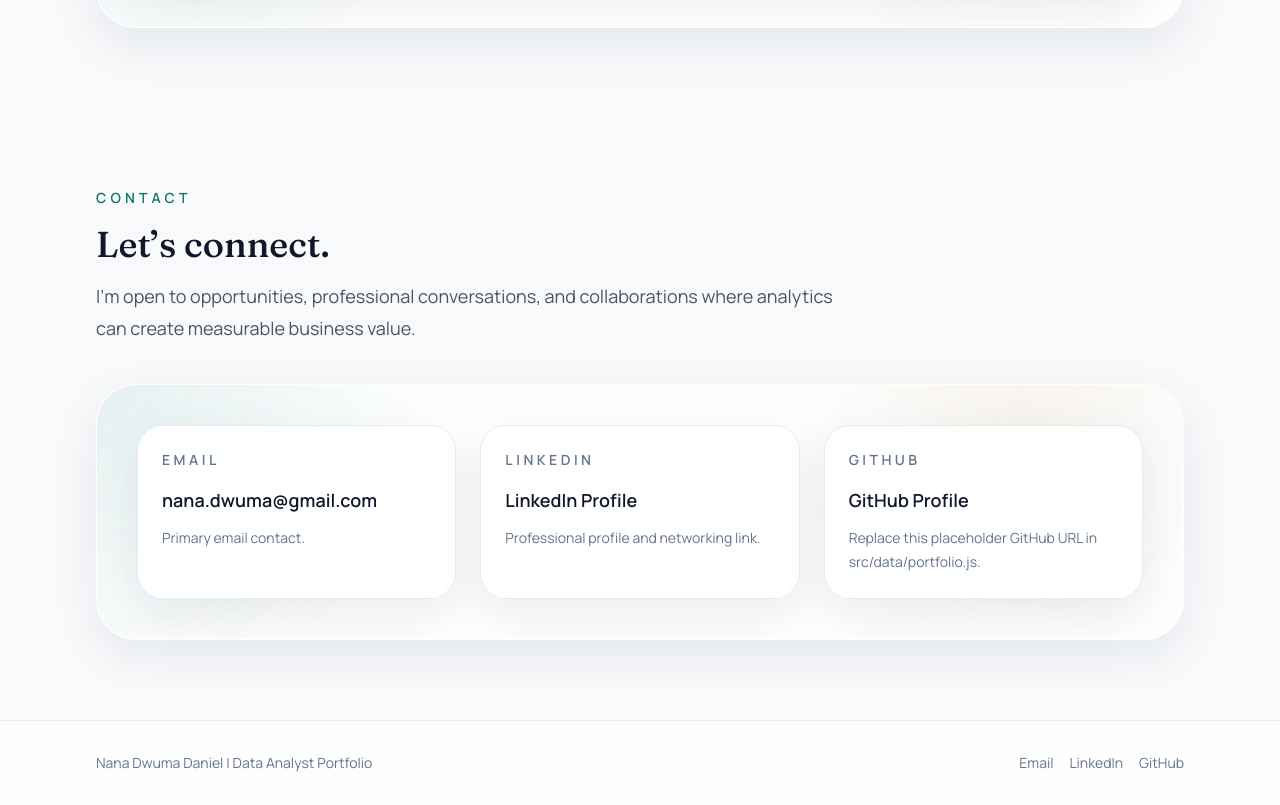
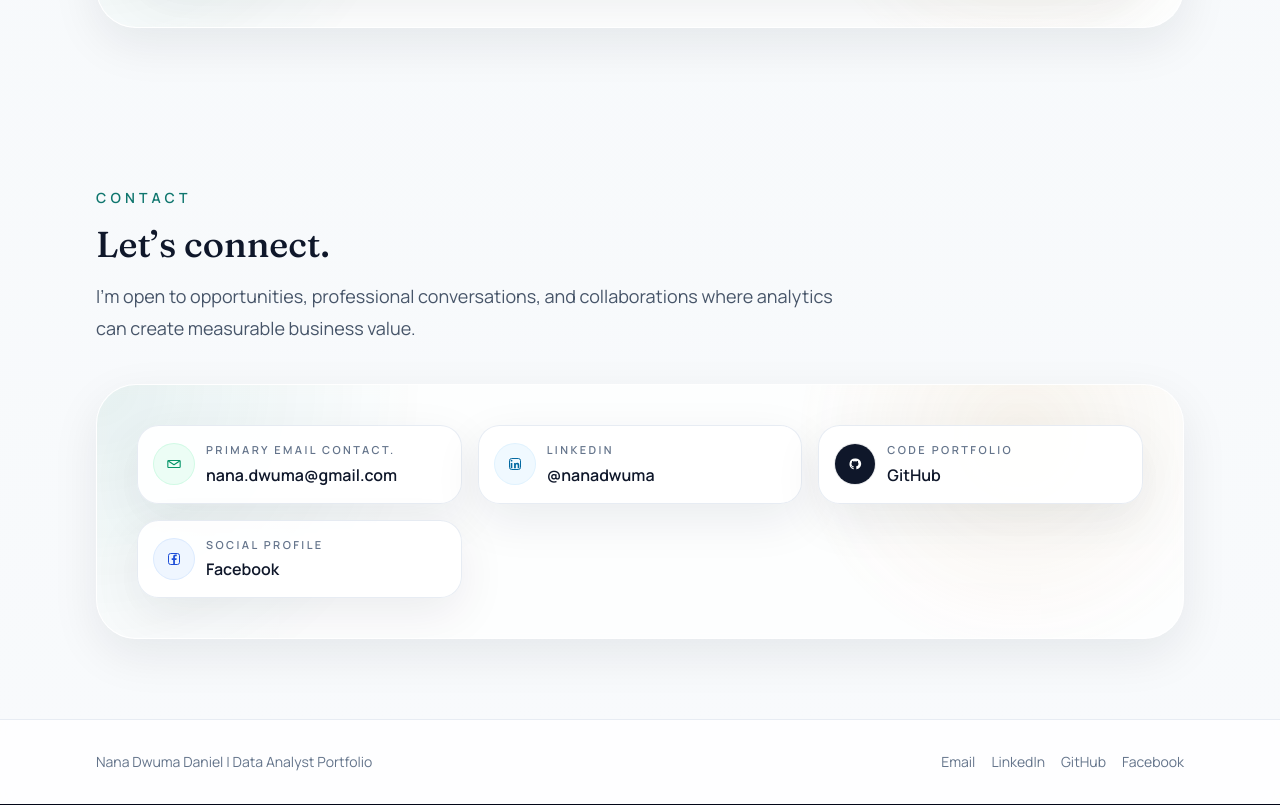
Before and after one commit to Nanadwuma/nanaportfolio, a React (Vite) app: page /#/ in a window 1280 px wide. Shown: the part 7915-8720 px from the top of the page. Built offline with nearby package versions, Linux system fonts and the light colour scheme.

Commit message:
Add Facebook to contact section

```diff
--- a/src/components/ContactCard.jsx
+++ b/src/components/ContactCard.jsx
@@ -1,3 +1,89 @@
+function MailIcon() {
+  return (
+    <svg viewBox="0 0 24 24" aria-hidden="true" className="h-4 w-4">
+      <path
+        d="M4 6.75h16a1.25 1.25 0 0 1 1.25 1.25v8A1.25 1.25 0 0 1 20 17.25H4A1.25 1.25 0 0 1 2.75 16V8A1.25 1.25 0 0 1 4 6.75Z"
+        fill="none"
+        stroke="currentColor"
+        strokeWidth="1.7"
+        strokeLinejoin="round"
+      />
+      <path
+        d="m4 8 8 5 8-5"
+        fill="none"
+        stroke="currentColor"
+        strokeWidth="1.7"
+        strokeLinecap="round"
+        strokeLinejoin="round"
+      />
+    </svg>
+  );
+}
+
+function LinkedInIcon() {
+  return (
+    <svg viewBox="0 0 24 24" aria-hidden="true" className="h-4 w-4">
+      <path
+        d="M6.8 8.4a1.4 1.4 0 1 1 0-2.8 1.4 1.4 0 0 1 0 2.8Zm-1.2 2h2.4v8h-2.4v-8Zm5 0H13v1.1h.03c.33-.62 1.15-1.27 2.37-1.27 2.53 0 3 1.67 3 3.84v4.32H16v-3.83c0-.91-.02-2.08-1.27-2.08-1.27 0-1.46.99-1.46 2.02v3.89h-2.67v-8Z"
+        fill="currentColor"
+      />
+      <rect x="3.75" y="3.75" width="16.5" height="16.5" rx="3.25" fill="none" stroke="currentColor" strokeWidth="1.5" />
+    </svg>
+  );
+}
+
+function GitHubIcon() {
+  return (
+    <svg viewBox="0 0 24 24" aria-hidden="true" className="h-4 w-4">
+      <path
+        d="M12 3.75a8.25 8.25 0 0 0-2.61 16.08c.41.08.56-.18.56-.4v-1.42c-2.28.5-2.77-.97-2.77-.97-.37-.95-.91-1.2-.91-1.2-.74-.5.06-.49.06-.49.82.06 1.25.84 1.25.84.73 1.24 1.91.88 2.38.67.07-.53.29-.88.52-1.08-1.82-.2-3.74-.91-3.74-4.07 0-.9.32-1.64.84-2.21-.08-.21-.36-1.04.08-2.16 0 0 .69-.22 2.26.84a7.8 7.8 0 0 1 4.12 0c1.57-1.06 2.26-.84 2.26-.84.44 1.12.16 1.95.08 2.16.52.57.84 1.31.84 2.21 0 3.17-1.93 3.87-3.77 4.06.3.26.56.77.56 1.56v2.31c0 .22.15.49.57.4A8.25 8.25 0 0 0 12 3.75Z"
+        fill="currentColor"
+      />
+    </svg>
+  );
+}
+
+function FacebookIcon() {
+  return (
+    <svg viewBox="0 0 24 24" aria-hidden="true" className="h-4 w-4">
+      <path
+        d="M13.4 20.25v-6.83h2.3l.34-2.67H13.4V9.04c0-.77.21-1.3 1.32-1.3h1.41V5.35c-.24-.03-1.07-.1-2.03-.1-2 0-3.37 1.22-3.37 3.47v2.03H8.5v2.67h2.27v6.83h2.63Z"
+        fill="currentColor"
+      />
+      <rect
+        x="3.75"
+        y="3.75"
+        width="16.5"
+        height="16.5"
+        rx="3.25"
+        fill="none"
+        stroke="currentColor"
+        strokeWidth="1.5"
+      />
+    </svg>
+  );
+}
+
+function getIcon(label) {
+  if (label === 'Email') return <MailIcon />;
+  if (label === 'LinkedIn') return <LinkedInIcon />;
+  if (label === 'Facebook') return <FacebookIcon />;
+  return <GitHubIcon />;
+}
+
+function getIconClasses(label) {
+  if (label === 'Email') {
+    return 'bg-emerald-50 text-emerald-600 ring-1 ring-emerald-100';
+  }
+  if (label === 'LinkedIn') {
+    return 'bg-sky-50 text-sky-700 ring-1 ring-sky-100';
+  }
+  if (label === 'Facebook') {
+    return 'bg-blue-50 text-blue-700 ring-1 ring-blue-100';
+  }
+  return 'bg-slate-900 text-white ring-1 ring-slate-800/10';
+}
+
 // Small reusable card for contact details.
 export default function ContactCard({ label, value, href, helper }) {
   return (
@@ -5,11 +91,19 @@ export default function ContactCard({ label, value, href, helper }) {
       href={href}
       target={href.startsWith('http') ? '_blank' : undefined}
       rel={href.startsWith('http') ? 'noreferrer' : undefined}
-      className="rounded-[1.6rem] border border-slate-200/80 bg-white/95 p-6 shadow-card transition duration-300 hover:-translate-y-1 hover:border-accent/30 hover:shadow-soft focus-visible:outline-none focus-visible:ring-2 focus-visible:ring-accent focus-visible:ring-offset-2"
+      className="rounded-[1.35rem] border border-slate-200/80 bg-white/95 px-4 py-4 shadow-card transition duration-300 hover:-translate-y-1 hover:border-accent/30 hover:shadow-soft focus-visible:outline-none focus-visible:ring-2 focus-visible:ring-accent focus-visible:ring-offset-2"
     >
-      <p className="text-sm font-semibold uppercase tracking-[0.25em] text-slate-500">{label}</p>
-      <p className="mt-4 text-lg font-semibold text-ink break-all">{value}</p>
-      <p className="mt-3 text-sm leading-6 text-slate-500">{helper}</p>
+      <div className="flex items-center gap-3">
+        <span
+          className={`inline-flex h-10 w-10 items-center justify-center rounded-full ${getIconClasses(label)}`}
+        >
+          {getIcon(label)}
+        </span>
+        <div className="min-w-0">
+          <p className="text-[11px] font-semibold uppercase tracking-[0.22em] text-slate-500">{helper}</p>
+          <p className="mt-1 truncate text-sm font-semibold text-ink sm:text-base">{value}</p>
+        </div>
+      </div>
     </a>
   );
 }
--- a/src/components/Footer.jsx
+++ b/src/components/Footer.jsx
@@ -26,6 +26,14 @@ export default function Footer() {
           >
             GitHub
           </a>
+          <a
+            className="interactive-link rounded-full"
+            href={portfolio.contact.facebook}
+            target="_blank"
+            rel="noreferrer"
+          >
+            Facebook
+          </a>
         </div>
       </div>
     </footer>
--- a/src/data/portfolio.js
+++ b/src/data/portfolio.js
@@ -110,7 +110,8 @@ export const portfolio = {
   contact: {
     email: 'nana.dwuma@gmail.com',
     linkedIn: 'https://www.linkedin.com/in/nanadwuma',
-    github: 'https://github.com/replace-with-your-profile',
+    facebook: 'https://www.facebook.com/share/16jjM9Hguo/?mibextid=wwXIfr',
+    github: 'https://github.com/Nanadwuma',
   },
   education: [
     {
@@ -345,15 +346,21 @@ export function getContactItems() {
     },
     {
       label: 'LinkedIn',
-      value: 'LinkedIn Profile',
+      value: '@nanadwuma',
       href: portfolio.contact.linkedIn,
-      helper: 'Professional profile and networking link.',
+      helper: 'LinkedIn',
     },
     {
       label: 'GitHub',
-      value: 'GitHub Profile',
+      value: 'GitHub',
       href: portfolio.contact.github,
-      helper: 'Replace this placeholder GitHub URL in src/data/portfolio.js.',
+      helper: 'Code portfolio',
+    },
+    {
+      label: 'Facebook',
+      value: 'Facebook',
+      href: portfolio.contact.facebook,
+      helper: 'Social profile',
     },
   ];
 }
--- a/src/pages/HomePage.jsx
+++ b/src/pages/HomePage.jsx
@@ -106,7 +106,7 @@ export default function HomePage() {
         className="py-14 sm:py-16 lg:py-20"
       >
         <div className="section-shell p-6 sm:p-8 lg:p-10">
-          <div className="section-inner grid gap-6 md:grid-cols-3">
+          <div className="section-inner grid gap-4 md:grid-cols-3">
             {contactItems.map((item) => (
               <ContactCard key={item.label} {...item} />
             ))}
```
